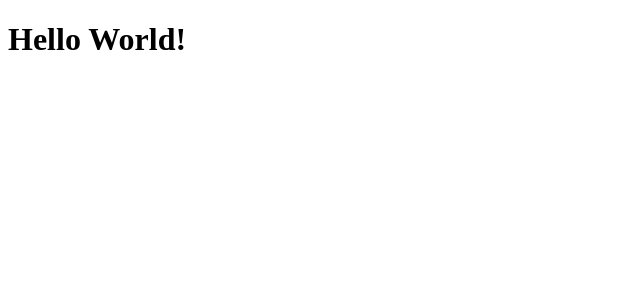
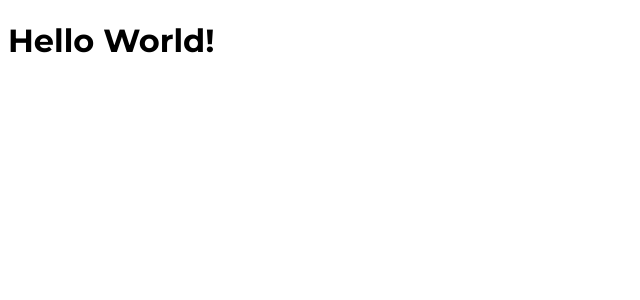
Before and after one commit to fl0riel/vue-cli-template, a Vue app: page / in a window 1280 px wide. Shown: the top 300 px of the page, without its empty margins (0-640 px from the left). Built offline with nearby package versions, Linux system fonts and the light colour scheme.

Commit message:
adding fonts

```diff
--- a/public/index.html
+++ b/public/index.html
@@ -6,6 +6,10 @@
   <meta http-equiv="X-UA-Compatible" content="IE=edge">
   <meta name="viewport" content="width=device-width,initial-scale=1.0">
   <link rel="icon" href="<%= BASE_URL %>favicon.ico">
+  <link rel="preconnect" href="https://fonts.googleapis.com">
+  <link rel="preconnect" href="https://fonts.gstatic.com" crossorigin>
+  <link href="https://fonts.googleapis.com/css2?family=Montserrat:ital,wght@0,100..900;1,100..900&display=swap"
+    rel="stylesheet">
   <title>
     <%= htmlWebpackPlugin.options.title %>
   </title>
--- a/src/App.vue
+++ b/src/App.vue
@@ -8,4 +8,5 @@
 </script>
 
 <style>
+/* @import "./assets/css/style.css"; */
 </style>
--- /dev/null
+++ b/src/assets/css/style.css
@@ -0,0 +1,3 @@
+body {
+    font-family: "Montserrat", sans-serif;
+}
--- a/src/main.js
+++ b/src/main.js
@@ -1,5 +1,7 @@
 import { createApp } from 'vue';
 import App from './App.vue';
+
+import './assets/css/style.css';
 
 const app = createApp(App);
 
```
